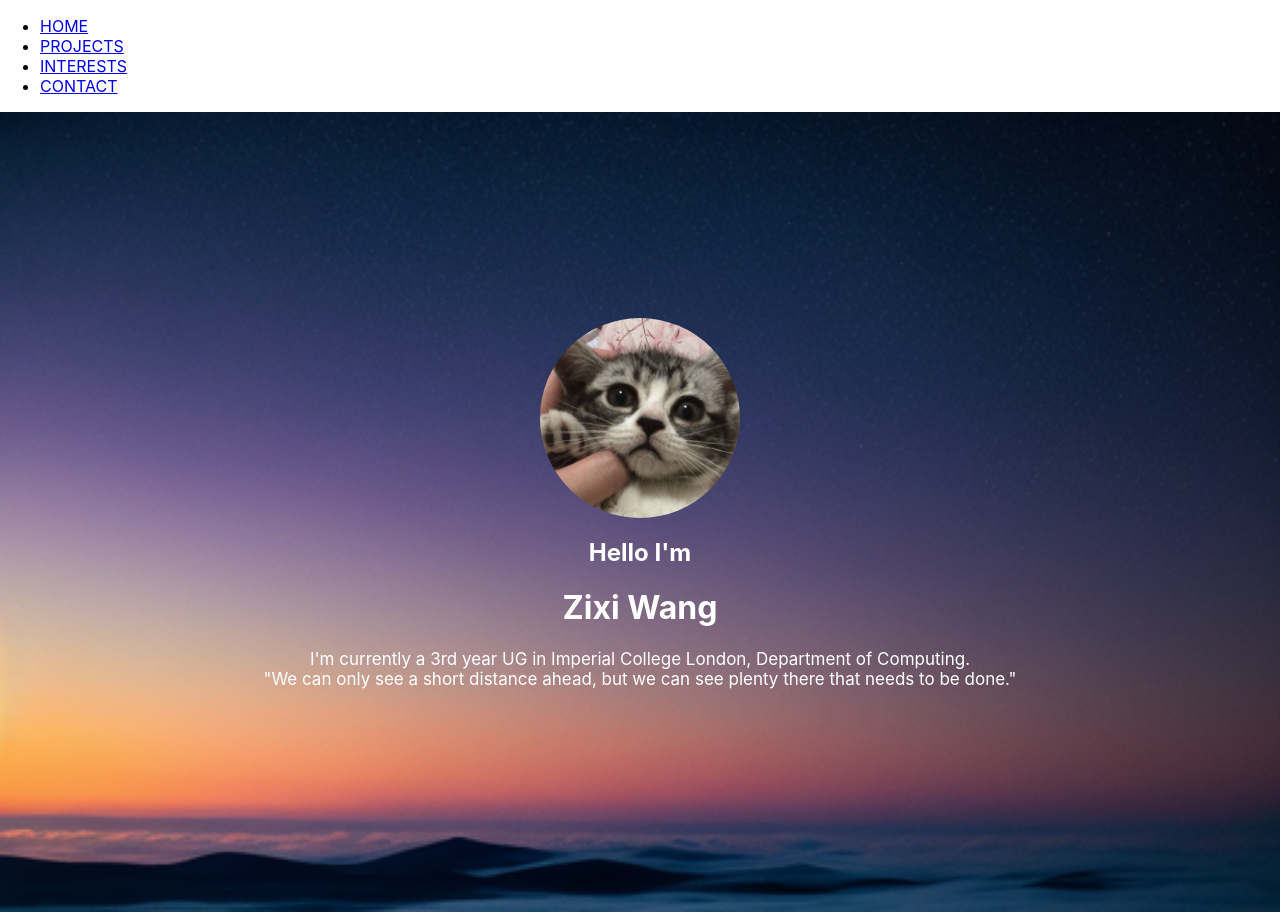
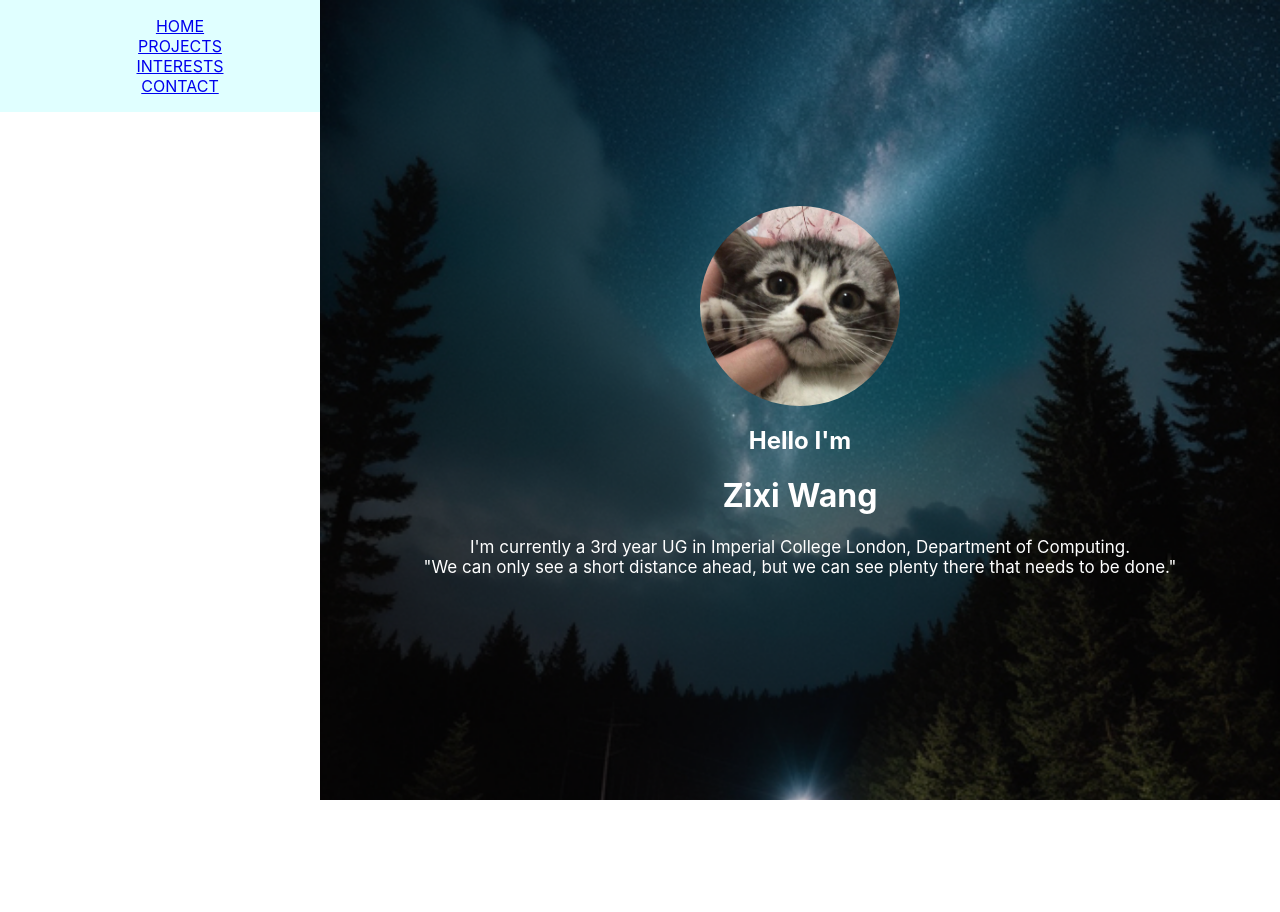
Before and after one commit to ceciliawzx/NewHomePage, a React (Create React App) app: page / in a window 1280 px wide. After the commit the page ends 800 px from the top, so only its background shows below. Built offline with nearby package versions, Linux system fonts and the light colour scheme.

Commit message:
change menu to sidebar, need to consider the height of the windows

```diff
--- a/src/App.tsx
+++ b/src/App.tsx
@@ -6,7 +6,6 @@ import { Projects } from './view/Projects';
 import AOS from 'aos';
 import 'aos/dist/aos.css';
 import { BrowserRouter as Router, Route, Routes } from 'react-router-dom';
-
 
 function App() {
   useEffect(() => {
@@ -18,6 +17,10 @@ function App() {
   }, []);
 
   return (
+    <div style={{
+      minHeight: '100vh',
+      minWidth: '100vw',
+    }}>
       <Router>
         <Menu />
         <Routes>
@@ -27,6 +30,7 @@ function App() {
           {/* <Route path='/about' element={<About />} /> */}
         </Routes>
       </Router>
+    </div>
   );
 }
 
--- /dev/null
+++ b/src/util/data.tsx
@@ -0,0 +1,56 @@
+import { Project, Technology } from '../util/types';
+
+export const projects: Project[] = [
+  {
+    title: 'Pintos',
+    time: 'Oct - Dec 2022',
+    technologies: [Technology.C, Technology.OS],
+    description: `Pintos was a group project of 4 people.
+    We worked on a simple operating system framework to enhance features of scheduling,
+    file system and added a virtual memeory implementation.`,
+    detail: `Pintos was a group project in 2nd year.
+    We worked on a simple OS framework for 80*86 architecture that supports kernel threads,
+    loading and running user programs, and a file system.
+    Our objectives was to strengthen these areas and add a virtual memory implementation.
+    We faced challenges like concurrency, memory leak and data structure design,
+    but also learned a lot about C language and the overall operating system.`,
+    imgLink: '',
+  },
+  {
+    title: 'WACC',
+    time: 'Jan - Mar 2023',
+    technologies: [Technology.Scala, Technology.Compiler],
+    description: `WACC was a group project of 4 people.
+    We wrote a compiler for a simple language from scratch. `,
+    detail: `WACC was a group project of 4 people in 2nd year.
+    We wrote a compiler for a simple language from scratch using Scala.
+    In front end we performed lexical analysis,
+    syntactic analysis and semantic analysis to generate an AST and a symbol table,
+    and in back end we visited the AST to generate corresponding assembly.
+    We faced challenges of learning and applying new language,
+    and registers/stack management,
+    but gained comprehensive understanding of compilers.`,
+    imgLink: '',
+  },
+  {
+    title: 'DRP',
+    time: 'May - Jun 2023',
+    technologies: [Technology.Kotlin, Technology.Firebase, Technology.SQLite],
+    description: `DRP was a group project of 4 people,
+    which stands for Design for Real People, we aimed to target and try to solve
+    a real-world problem by learning and applying technologies. `,
+    detail: `DRP was a group project for 4 people in 2nd year.
+      Our object was to find and solve a problem in the real-world.
+      After research and interview, our group chose the problem statement:
+      How might we assist young adults in effectively tracking the expiration date
+      of perishable items they consider most important.
+      We implemented an Android application that allowed users to log in items
+      with expiration dates, and customize the notifications based on their needs,
+      and we also implemented embedded chatting system
+      that allowed users to share/request items, and did several iterations
+      based on users feedback. It was a relatively short project,
+      but we were able to learn the process of delivering a product from the very beginning,
+      and also learned about the differences between school knowledge and designing for the real-world. `,
+    imgLink: '',
+  },
+];
--- a/src/util/types.tsx
+++ b/src/util/types.tsx
@@ -1,10 +1,27 @@
-export type menuItem = {
+export type MenuItem = {
     text: string;
     pageLink: string;
 }
 
-export type project = {
+export type Project = {
     title: string;
+    time: string;
+    technologies?: Technology[];
     description: string;
+    detail?: string;
     imgLink: string;
 }
+
+export enum Technology {
+    Java = 'Java',
+    Kotlin = 'Kotlin',
+    Scala = 'Scala',
+    C = 'C language',
+    Python = 'Python',
+    MySql = 'MySql',
+    PostgreSql = 'PostgreSql',
+    SQLite = 'SQLite',
+    Firebase = 'Firebase',
+    Compiler = 'Compiler',
+    OS = 'OS',
+};
--- a/src/view/HomePage.tsx
+++ b/src/view/HomePage.tsx
@@ -8,9 +8,9 @@ export const HomePage = () => {
         display: 'flex',
         flexDirection: 'column',
         alignItems: 'center',
-        height: '100vh',
-        backgroundImage: 'url("home-bg.png")',
+        backgroundImage: 'url("bg2.png")',
         backgroundSize: 'cover',
+        minHeight: '100vh',
       }}
     >
       <Profile />
@@ -57,6 +57,8 @@ const ProfileImg = () => {
         borderRadius: '50%',
         overflow: 'hidden',
       }}
+      data-aos="zoom-in"
+      data-aos-duration='500'
     >
       <img src='catImg1.jpg' style={{ height: '100%', width: 'auto' }} />
     </div>
--- a/src/view/Menu.tsx
+++ b/src/view/Menu.tsx
@@ -1,17 +1,31 @@
 import React from 'react';
-import { menuItem } from '../util/types';
+import { MenuItem } from '../util/types';
 import { Link } from 'react-router-dom';
 
 export const Menu = () => {
   return (
-    <aside id='menu'>
+    <aside
+      id='menu'
+      role='complementary'
+      style={{
+        display: 'flex',
+        flexDirection: 'row',
+        justifyContent: 'center',
+        backgroundColor: 'lightcyan',
+        float: 'left',
+        textAlign: 'center',
+        width: '25%',
+        height: '100%',
+        overflowY: 'auto'
+      }}
+    >
       <Nav />
     </aside>
   );
 };
 
 const Nav = () => {
-  const items: menuItem[] = [
+  const items: MenuItem[] = [
     {
       text: 'HOME',
       pageLink: '',
@@ -31,8 +45,8 @@ const Nav = () => {
   ];
 
   return (
-    <nav id='menu-nav' role='navigation'>
-      <ul>
+    <nav id='menu-nav' role='navigation' style={{ display: 'flex'}}>
+      <ul style={{ listStyleType: 'none' }}>
         {items.map((item, i) => {
           return (
             <li id={`menu-item-${i}`}>
--- a/src/view/Projects.tsx
+++ b/src/view/Projects.tsx
@@ -1,13 +1,6 @@
 import React from 'react';
-import { project } from '../util/types';
-
-const projects: project[] = [
-  {
-    title: 'Pintos',
-    description: '',
-    imgLink: ''
-  }
-]
+import { Project } from '../util/types';
+import { projects } from '../util/data';
 
 export const Projects = () => {
   return (
@@ -16,7 +9,7 @@ export const Projects = () => {
       style={{
         display: 'flex',
         flexDirection: 'column',
-        alignItems: 'center',
+        alignContent: 'center',
         backgroundImage: 'url("home-bg.png")',
         backgroundSize: 'cover',
       }}
@@ -34,58 +27,46 @@ const ProjectsContainer = () => {
         flexDirection: 'row',
         flexWrap: 'wrap',
         justifyContent: 'space-around',
+        alignContent: 'center',
+        margin: '40px',
       }}
     >
-      <ProjectCard description='pintos' imgPath='catImg1.jpg' />
-      <ProjectCard description='pintos' imgPath='catImg1.jpg' />
-      <ProjectCard description='pintos' imgPath='catImg1.jpg' />
-      <ProjectCard description='pintos' imgPath='catImg1.jpg' />
-      <ProjectCard description='pintos' imgPath='catImg1.jpg' />
-      <ProjectCard description='pintos' imgPath='catImg1.jpg' />
+      {projects.map((project, i) => (
+        <ProjectCard project={project} />
+      ))}
     </div>
   );
 };
 
-const ProjectCard = ({
-  description,
-  imgPath,
-}: {
-  description: string;
-  imgPath: string;
-}) => {
+const ProjectCard = ({ project }: { project: Project }) => {
   return (
     <div
       style={{
-        height: '500px',
-        width: '400px',
+        height: '700px',
+        width: '350px',
         display: 'flex',
         flexDirection: 'column',
-        justifyContent: 'center',
         alignContent: 'center'
       }}
     >
-      <Project description={description} imgPath={imgPath} />
-    </div>
-  );
-};
-
-const Project = ({
-  description,
-  imgPath,
-}: {
-  description: string;
-  imgPath: string;
-}) => {
-  return (
-    <div data-aos="fade-up">
-    <div style={{ display: 'flex', justifyContent: 'center' }} >
-      <img
-        src={imgPath}
-        style={{ height: '350px', width: '300px', objectFit: 'cover' }}
-      />
-    </div>
-      <div style={{ textAlign: 'center' }}>
-        <p style={{ color: 'white', fontSize: '17px' }}>{description}</p>
+      <div data-aos='fade-up'>
+        <div style={{ display: 'flex', justifyContent: 'center' }}>
+          <img
+            src={project.imgLink}
+            style={{ height: '350px', width: '300px', objectFit: 'cover' }}
+          />
+        </div>
+        <div style={{ textAlign: 'center' }}>
+          <p style={{ color: 'white', fontSize: '20px' }}>{project.title}</p>
+        </div>
+        <div style={{ textAlign: 'center' }}>
+          <p style={{ color: 'white', fontSize: '15px' }}>{project.time}</p>
+        </div>
+        <div>
+          <p style={{ color: 'white', fontSize: '17px' }}>
+            {project.description}
+          </p>
+        </div>
       </div>
     </div>
   );
```
Also changed, not shown: public/bg2.png (added). Lines whose indentation alone changed are shown as unchanged.
